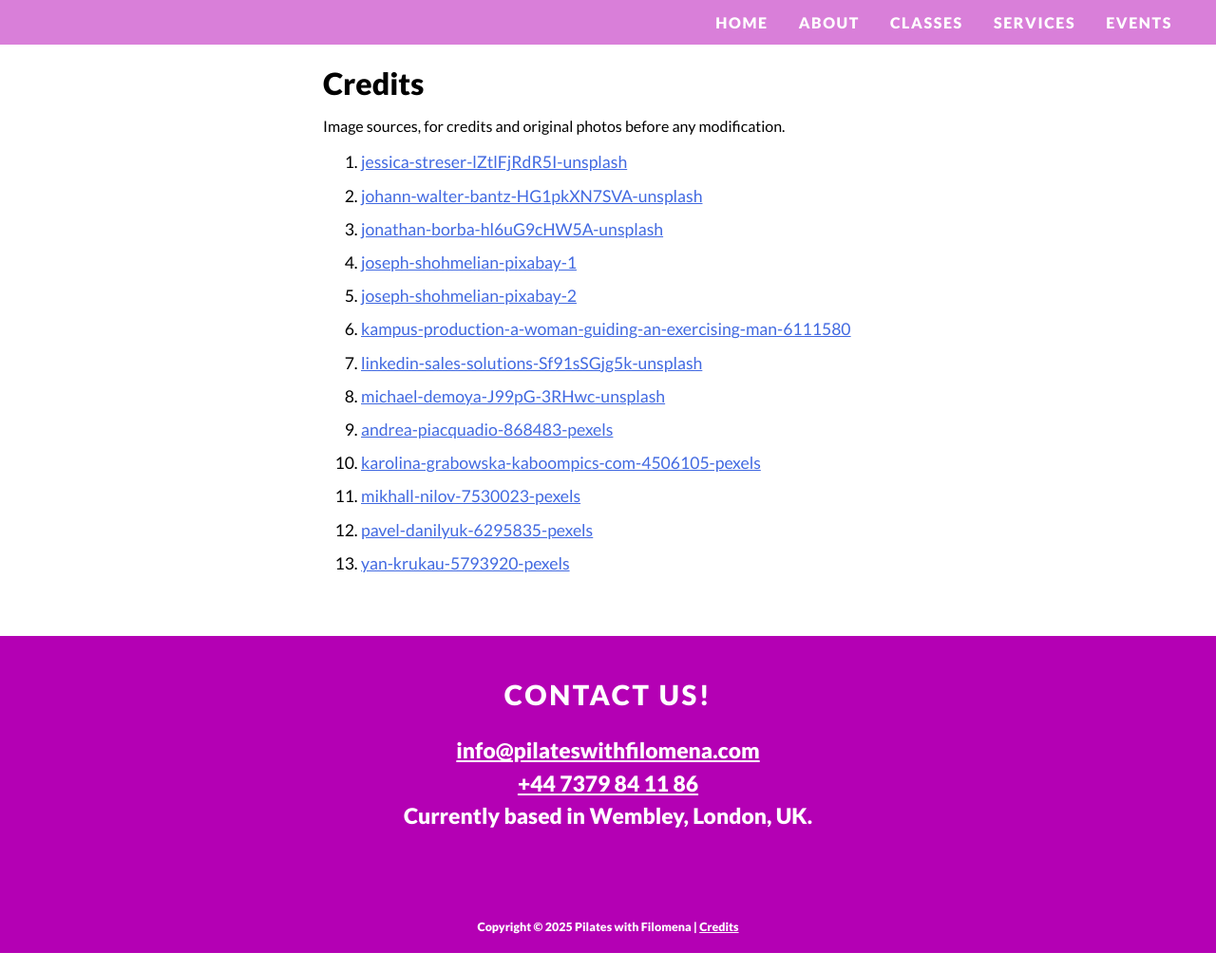
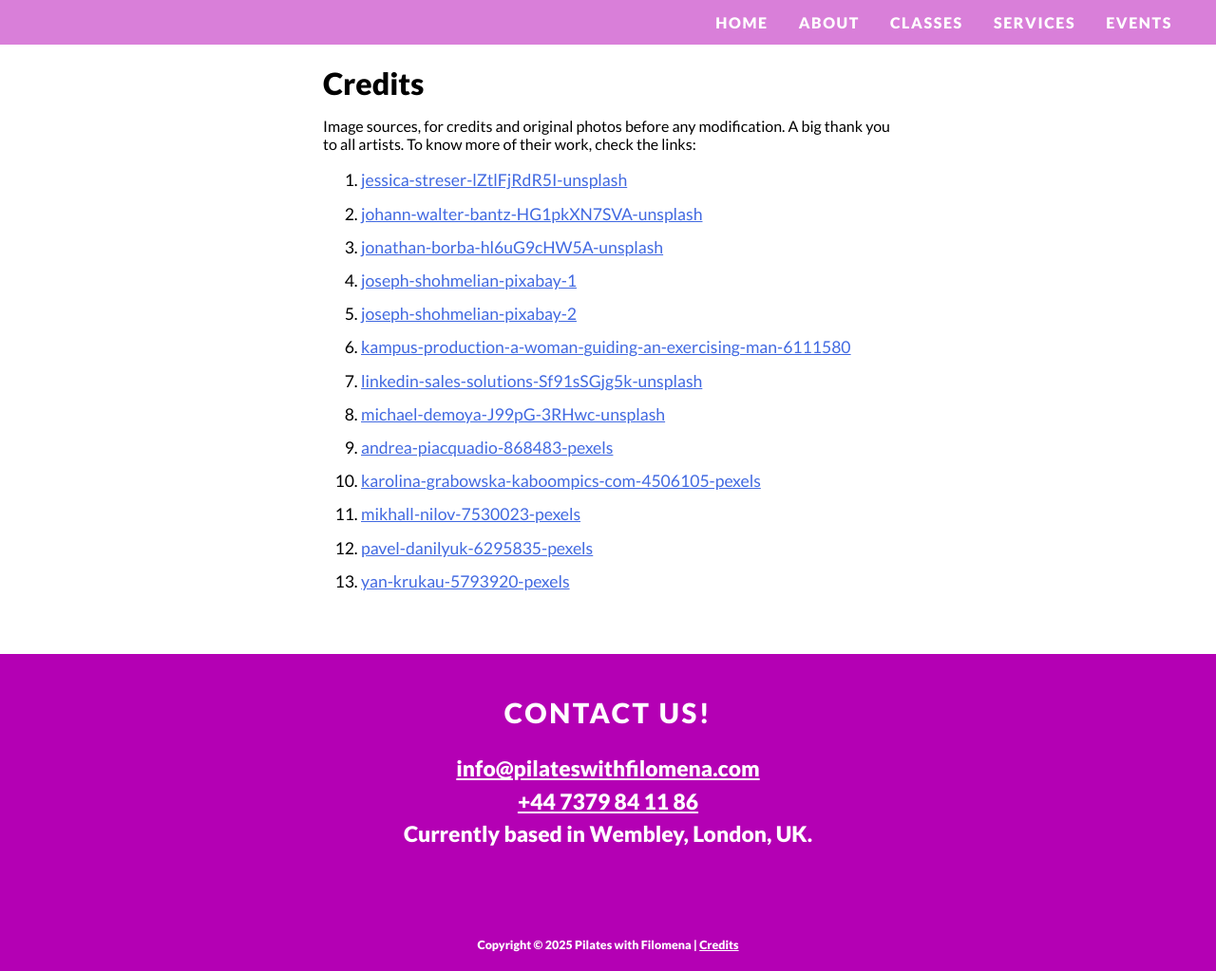
Before and after one commit to pilateswithfilomena/pilateswithfilomena.github.io, a Python web app: template templates/credits.html in a window 1280 px wide. Shown: the whole page at 95% size. Run offline with Jinja, Linux system fonts and the light colour scheme; the template is opened without the code that fills it, so the values that code supplies are empty.

Commit message:
Fix credits page

```diff
--- a/credits.html
+++ b/credits.html
@@ -14,7 +14,7 @@
 <meta name="viewport" content="width=device-width, initial-scale=1.0" />
 <link rel="icon" href="favicon.ico" type="image/x-icon" />
 <link rel="stylesheet" href="style.css" />
-    <link rel="canonical" href="https://pilateswithfilomena.com/events.html" />
+    <link rel="canonical" href="https://pilateswithfilomena.com/credits.html" />
     <title>Credits - Pilates with Filomena</title>
   </head>
   <body class="secondary">
@@ -78,7 +78,8 @@
     <div class="container">
       <h1 class="secondary-title">Credits</h1>
 
-      Image sources, for credits and original photos before any modification.
+      Image sources, for credits and original photos before any modification. A big thank you to all artists. To know
+      more of their work, check the links:
       <ol>
         <li>
           <a
--- a/templates/credits.html
+++ b/templates/credits.html
@@ -2,7 +2,7 @@
 <html lang="en">
   <head>
     {% include 'header.jinja' %}
-    <link rel="canonical" href="https://pilateswithfilomena.com/events.html" />
+    <link rel="canonical" href="https://pilateswithfilomena.com/credits.html" />
     <title>Credits - Pilates with Filomena</title>
   </head>
   <body class="secondary">
@@ -11,7 +11,8 @@
     <div class="container">
       <h1 class="secondary-title">Credits</h1>
 
-      Image sources, for credits and original photos before any modification.
+      Image sources, for credits and original photos before any modification. A big thank you to all artists. To know
+      more of their work, check the links:
       <ol>
         <li>
           <a
```
